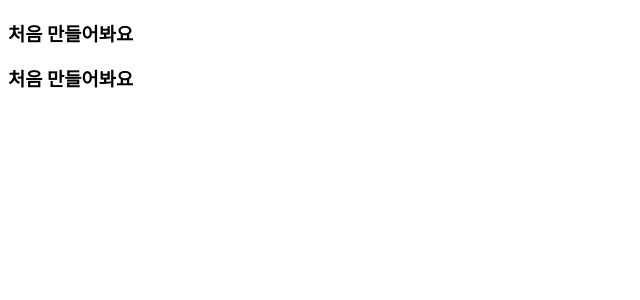
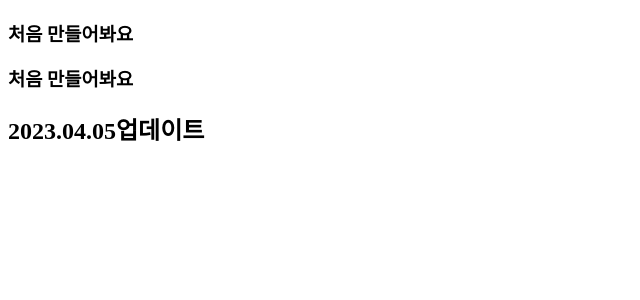
Before and after one commit to NamJiwan/my-app, a React (Create React App) app: page / in a window 1280 px wide. Shown: the top 300 px of the page, without its empty margins (0-640 px from the left). Built offline with nearby package versions, Linux system fonts and the light colour scheme.

Commit message:
오전업데이트2

```diff
--- a/src/App.js
+++ b/src/App.js
@@ -4,7 +4,7 @@ function App() {
     <div>
     <h3>처음 만들어봐요</h3>
     <h3>처음 만들어봐요</h3>
-
+    <h2>2023.04.05업데이트</h2>
     </div>
   );
 }
```
